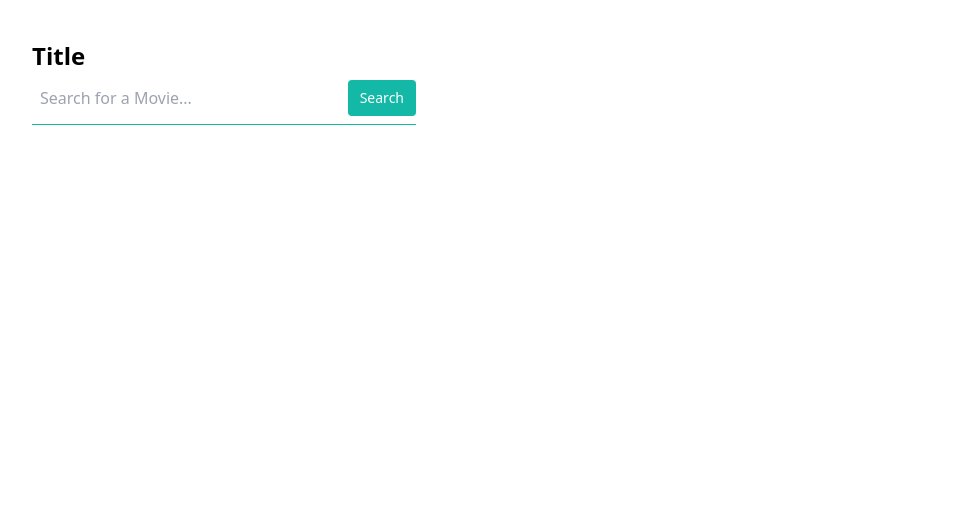
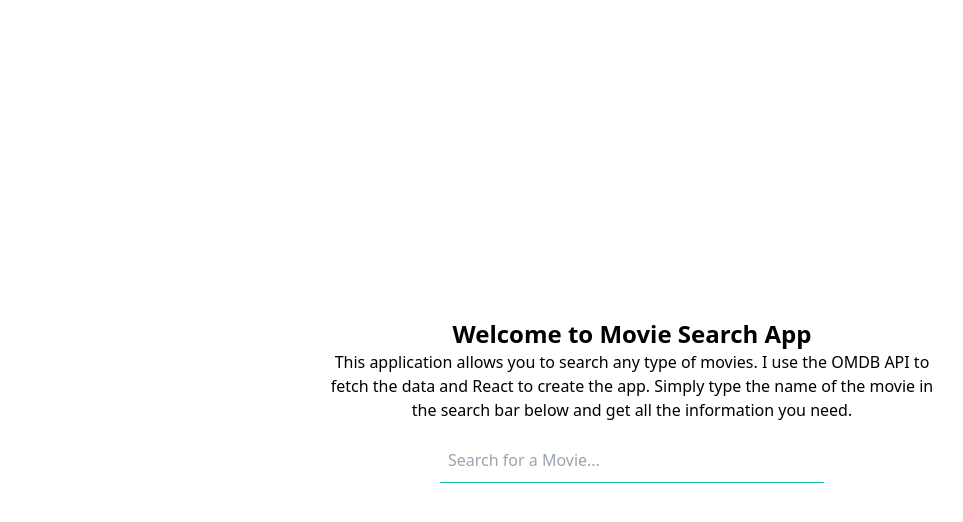
Before and after one commit to davidecondoluci/filmflix, a React (Vite) app: page / in a window 1280 px wide. Shown: the top 522 px of the page, without its empty margins (8-971 px from the left). Built offline with nearby package versions, Linux system fonts and the light colour scheme.

Commit message:
styling first visualization apparence

```diff
--- a/index.html
+++ b/index.html
@@ -14,8 +14,8 @@
       rel="stylesheet"
     />
   </head>
-  <body class="p-10">
-    <div id="root"></div>
+  <body class="h-screen overflow-hidden">
+    <div id="root" class="h-full"></div>
     <script type="module" src="/src/main.jsx"></script>
   </body>
 </html>
--- a/src/App.jsx
+++ b/src/App.jsx
@@ -1,12 +1,13 @@
-import React, { useState, useEffect } from "react";
+import React, { useState, useEffect, useRef } from "react";
 import Search from "./components/Search";
 import Card from "./components/Card";
 
-const API_URL = "http://www.omdbapi.com/?apikey=652f2e5d";
+const API_URL = "http://www.omdbapi.com/?i=tt3896198&apikey=652f2e5d";
 
 const App = () => {
   const [movies, setMovies] = useState([]);
   const [searchTerm, setSearchTerm] = useState("");
+  const searchRef = useRef(null);
 
   useEffect(() => {
     const searchMovies = async () => {
@@ -14,8 +15,11 @@
         const response = await fetch(`${API_URL}&s=${searchTerm}`);
         const data = await response.json();
         setMovies(data.Search || []);
+        searchRef.current.scrollIntoView({ behavior: "smooth" });
+        document.body.classList.remove("overflow-hidden");
       } else {
         setMovies([]);
+        document.body.classList.add("overflow-hidden");
       }
     };
 
@@ -27,12 +31,29 @@
   };
 
   return (
-    <div className="flex flex-col">
-      <header className="sticky top-0 bg-white">
-        <h1 className="text-2xl font-bold">Title</h1>
+    <div className="min-h-screen flex flex-col justify-center items-center">
+      <header className="w-1/2 text-center p-4">
+        <h1 className="text-2xl font-bold">Welcome to Movie Search App</h1>
+        <p>
+          This application allows you to search any type of movies. I use the
+          OMDB API to fetch the data and React to create the app. Simply type
+          the name of the movie in the search bar below and get all the
+          information you need.
+        </p>
+      </header>
+      <div
+        ref={searchRef}
+        className="sticky top-0 bg-white w-full flex justify-center mb-4"
+      >
         <Search handleSearchInput={handleSearchInput} />
-      </header>
-      <main className="grid grid-cols-1 sm:grid-cols-2 md:grid-cols-3 lg:grid-cols-4 gap-4 mt-8">
+      </div>
+      <main
+        className={`grid ${
+          movies.length === 0
+            ? "hidden"
+            : "grid-cols-1 sm:grid-cols-2 md:grid-cols-3 lg:grid-cols-4 gap-4 w-full p-4"
+        }`}
+      >
         {movies.map((movie, index) => (
           <Card key={index} movie={movie} />
         ))}
--- a/src/components/Search.jsx
+++ b/src/components/Search.jsx
@@ -14,12 +14,6 @@
           placeholder="Search for a Movie..."
           onChange={handleSearchInput}
         />
-        <button
-          className="flex-shrink-0 bg-teal-500 hover:bg-teal-700 border-teal-500 hover:border-teal-700 text-sm border-4 text-white py-1 px-2 rounded"
-          type="submit"
-        >
-          Search
-        </button>
       </div>
     </form>
   );
```
